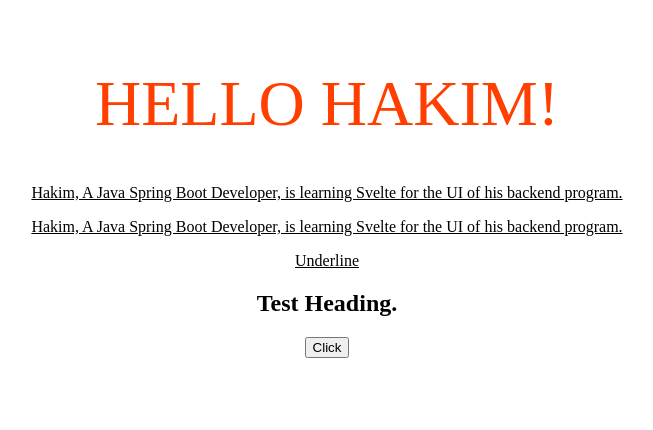
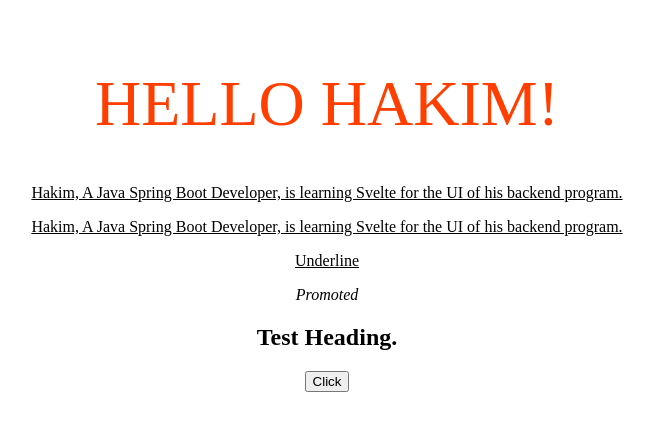
Before and after one commit to sadiul-hakim/basic-svelte, a Svelte app: page / in a window 1280 px wide. Shown: the top 430 px of the page, without its empty margins (313-966 px from the left). Built offline with nearby package versions, Linux system fonts and the light colour scheme.

Commit message:
class Binding

```diff
--- a/src/App.svelte
+++ b/src/App.svelte
@@ -4,6 +4,7 @@
   let disabled = false;
   let underline = "underline";
   let isUnderline = true;
+  let promoted = true;
 </script>
 
 <main>
@@ -17,11 +18,15 @@
     backend program.
   </p>
   <p class:underline={isUnderline}>Underline</p>
+  <p class:promoted>Promoted</p>
   {@html heading}
   <button {disabled}>Click</button>
 </main>
 
 <style>
+  .promoted {
+    font-style: italic;
+  }
   .underline {
     text-decoration: underline;
   }
```
